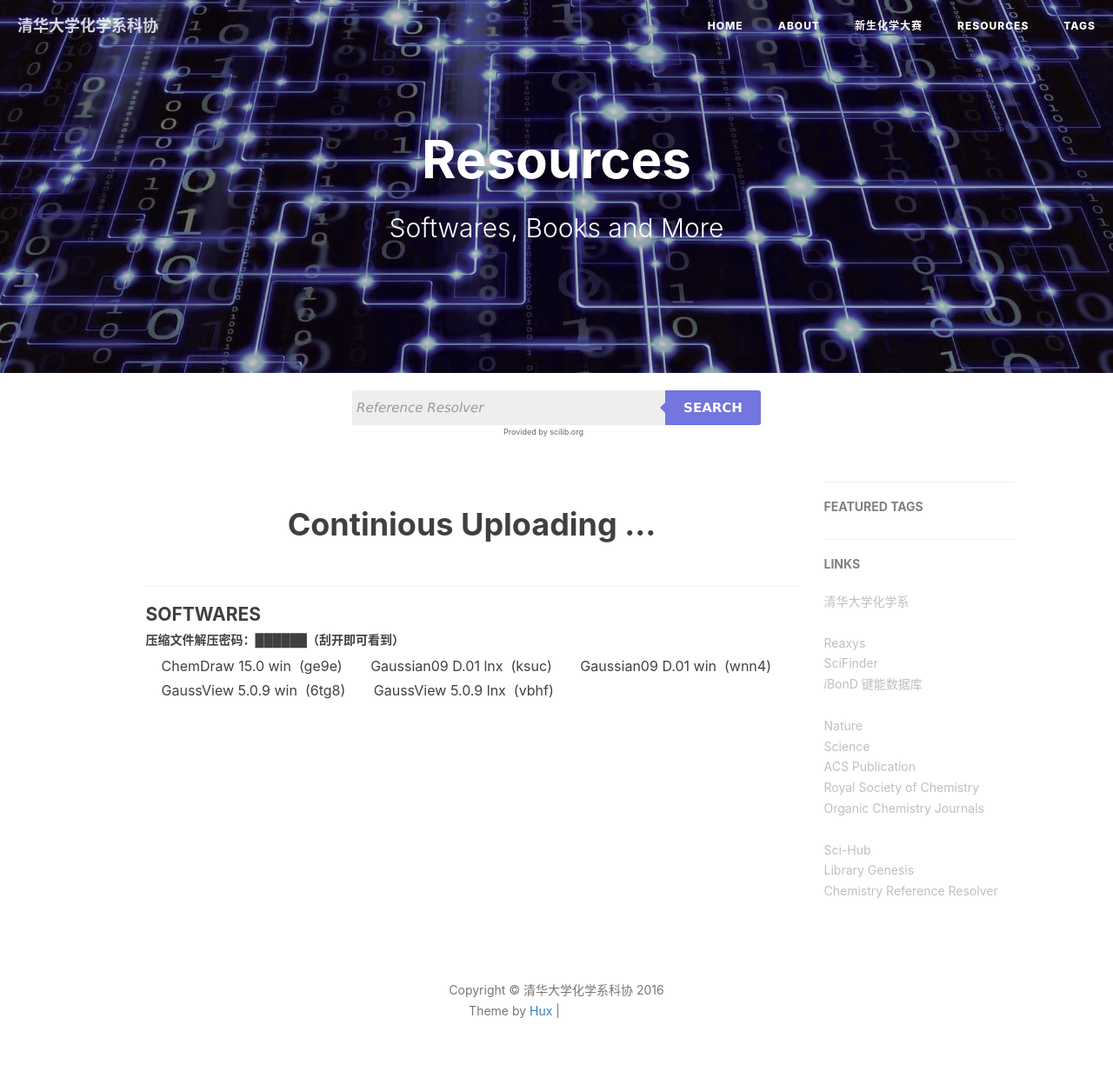
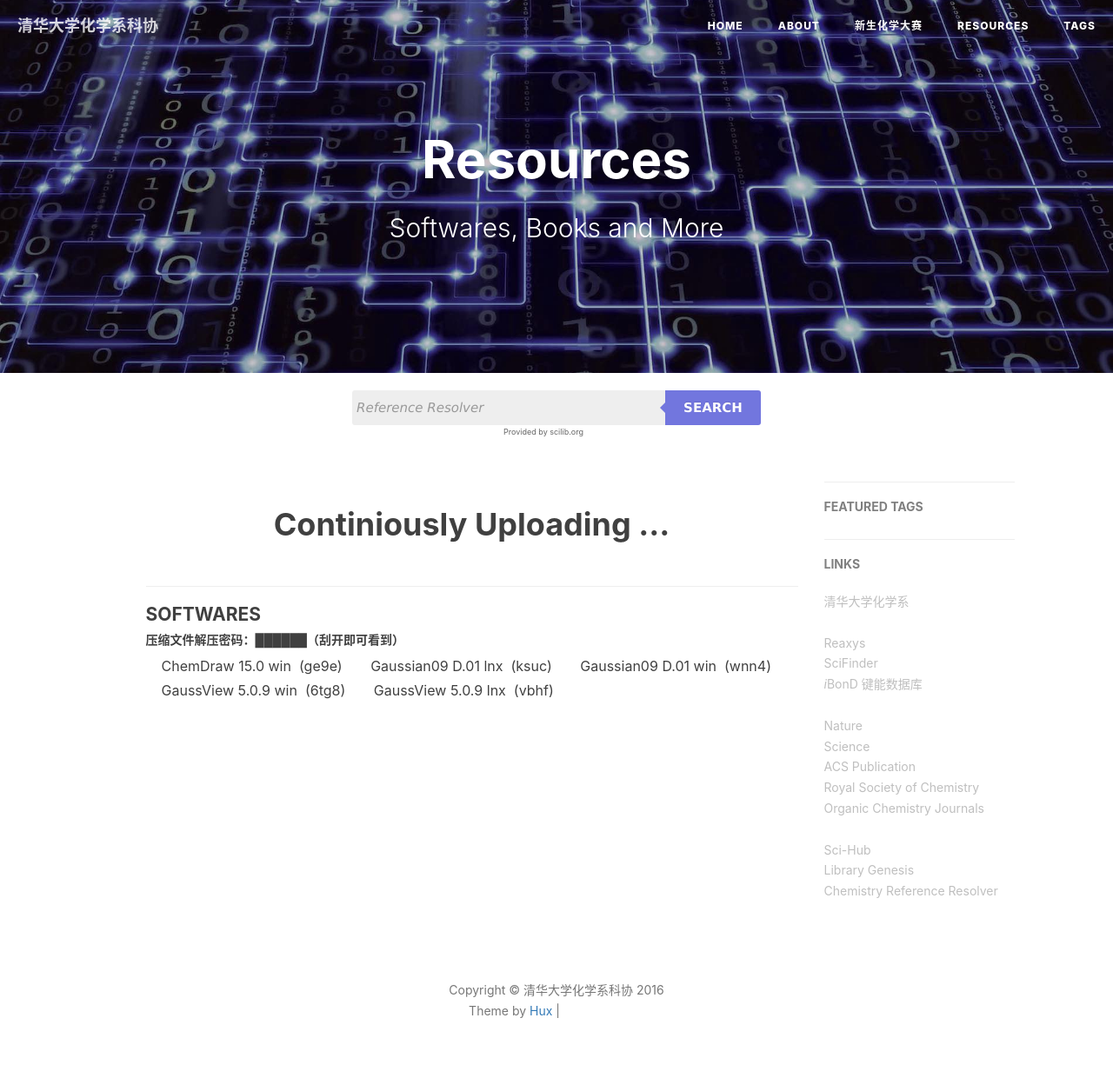
Before and after one commit to THUchemST/thuchemst.github.io, a Jekyll site: the page built from resources.html, in a window 1280 px wide. Shown: the whole page at 87% size. Built offline with Jekyll 4.4.1, drawn with Linux system fonts in a browser that asks for light colours; nearby versions of some CDN libraries; comment, search, counter and statistics services are not loaded; grey boxes are pictures that could not be loaded.

Commit message:
correct expression on resource

```diff
--- a/resources.html
+++ b/resources.html
@@ -6,7 +6,7 @@ header-img: "img/resources-bg.jpg"
 ---
 
 
-    <div><h1 align="center" style="margin:50px"> Continious Uploading ... </h1></div>
+    <div><h1 align="center" style="margin:50px"> Continiously Uploading ... </h1></div>
 
                 {% if site.software %}
                 <hr>
```
